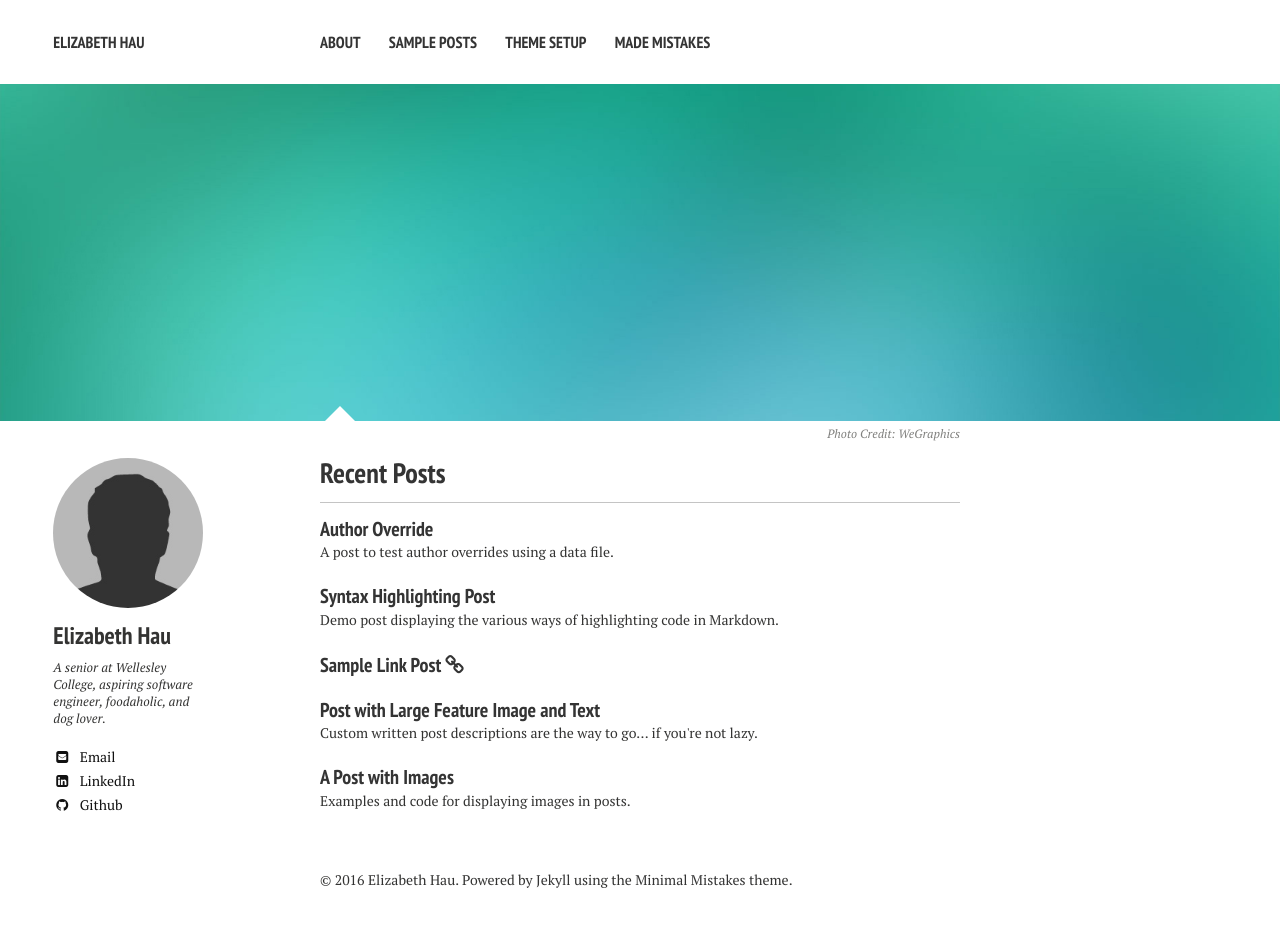
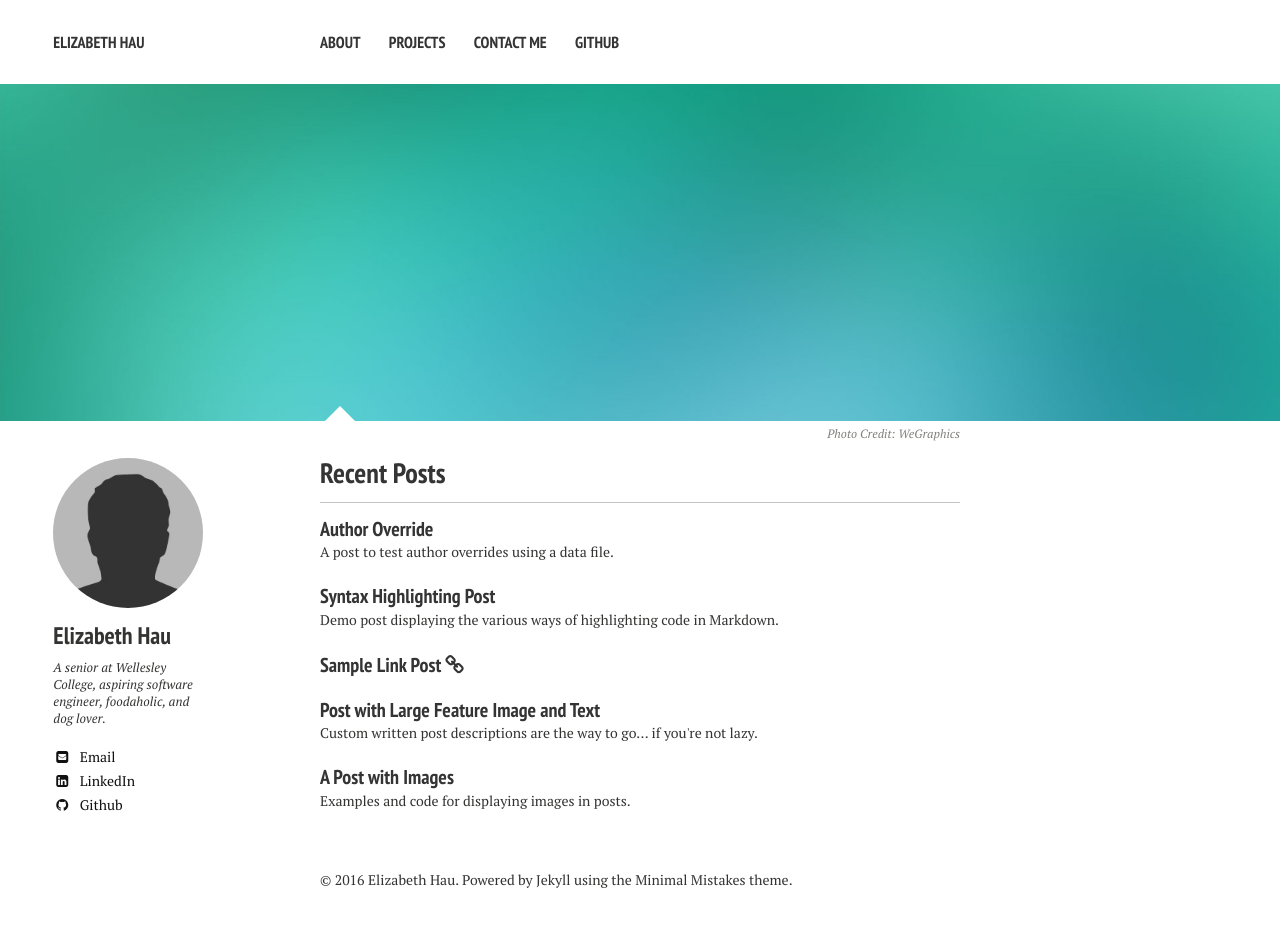
Before and after one commit to elizabethhau/elizabethhau.github.io, a Jekyll site: the page built from index.md, in a window 1280 px wide. Built offline with Jekyll 4.4.1, drawn with Linux system fonts in a browser that asks for light colours; nearby versions of some CDN libraries.

Commit message:
edit data/navigation.yml

```diff
--- a/_data/navigation.yml
+++ b/_data/navigation.yml
@@ -1,13 +1,13 @@
 # Site navigation links
 
-- title: About
+- title: ABOUT
   url: /about/
 
-- title: Sample Posts
-  url: /posts/
+- title: PROJECTS
+  url: /projects/
 
-- title: Theme Setup
-  url: /theme-setup/
+- title: CONTACT ME
+  url: /contact/
 
-- title: Made Mistakes
-  url: http://mademistakes.com
+- title: GITHUB
+  url: https://github.com/elizabethhau
```
